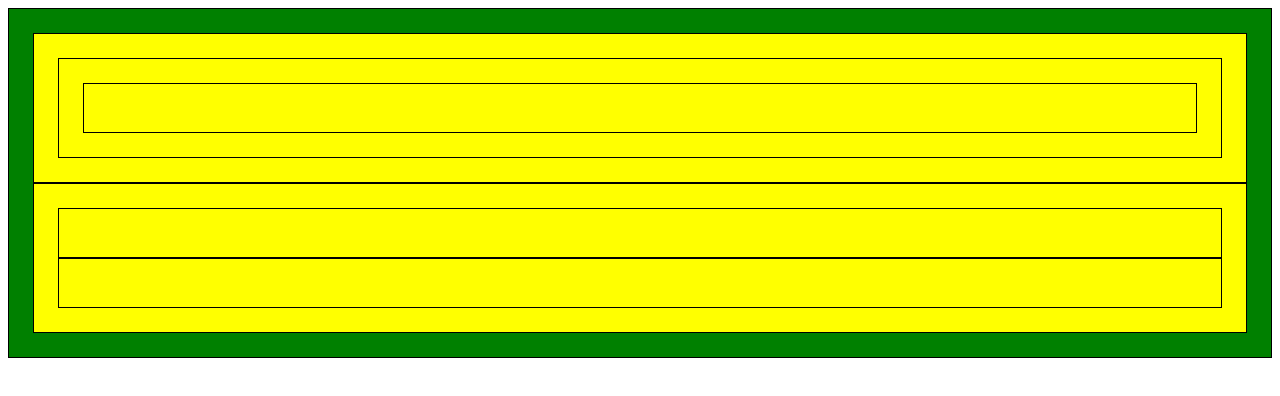
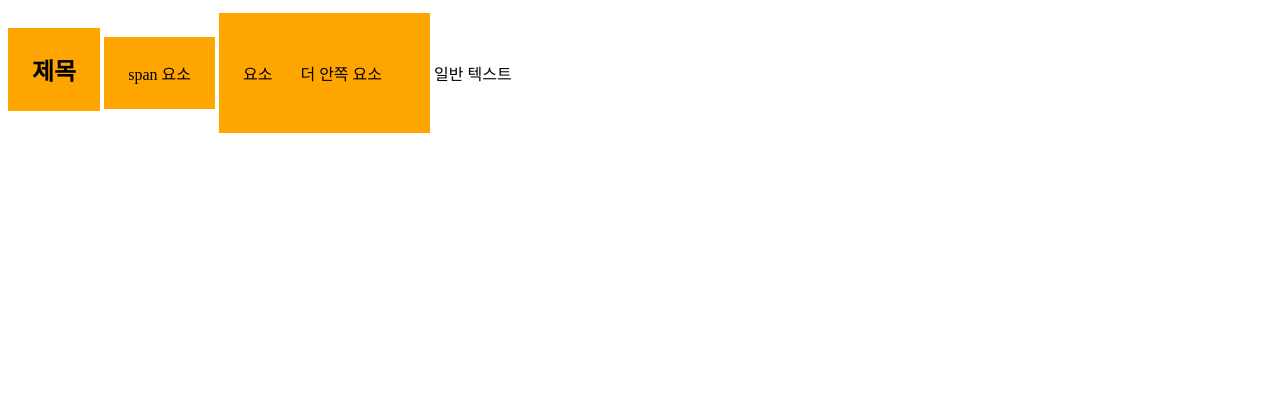
Before and after one commit to gatsjy/my-website, a plain HTML site: page CSS1.html in a window 1280 px wide. Drawn offline with Linux system fonts and the light colour scheme.

Commit message:
2021-03-17, 한주안, 전체 선택자

```diff
--- a/CSS1.html
+++ b/CSS1.html
@@ -8,16 +8,14 @@
     <link rel="stylesheet" type="text/css" href="style.css"/>
 </head>
 <body>
-    <div class="outer">
+    <section>
+        <h1>제목</h1>
+        <span>span 요소</span>
         <div>
-          <div>
-            <div></div>
-          </div>
+          요소
+          <div>더 안쪽 요소</div>
         </div>
-        <div>
-          <div></div>
-          <div></div>
-        </div>
-      </div>
+        일반 텍스트
+    </section>
 </body>
 </html>
--- a/style.css
+++ b/style.css
@@ -1,11 +1,7 @@
-div {
-    padding:24px;
-    border:1px solid black;
-    background-color: white;
+div { background-color: white; }
+
+section * {
+    display: inline-block;
+    background-color: orange;
+    padding: 24px;
 }
-.outer {background-color: green;}
-
-/* 앞 선택자 뒤에 스페이스를 둠으로써 자손 요소들을 선택*/
-.outer div{
-    background-color: yellow;
-}
```
